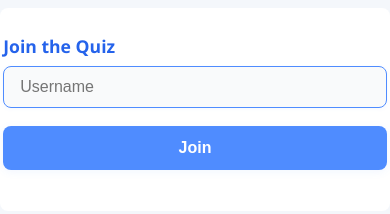
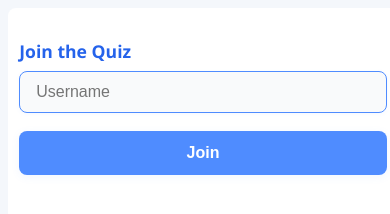
Before and after one commit to SkyDev125/demo-game, a website: page public/index.html in a window 390 px wide. Drawn offline with nearby package versions, Linux system fonts and the light colour scheme; no server answers.

Commit message:
feat: adjust padding for improved mobile layout and container spacing

```diff
--- a/public/style.css
+++ b/public/style.css
@@ -208,7 +208,7 @@ li {
 
 @media (max-width: 600px) {
     .container {
-        padding: 1em 0.5em;
+        padding: 1em 0.7em;
         max-width: 98vw;
     }
 
@@ -370,13 +370,13 @@ li {
   }
   body {
     margin: 0;
-    padding: 0;
+    padding: 0 0.5em;
     min-height: 100vh;
     width: 100vw;
     overflow-x: hidden;
   }
   .container {
-    padding: 0.7em 0.2em;
+    padding: 1em 0.7em;
     margin-top: 0.5em;
     max-width: 100vw;
     border-radius: 0.5em;
```
